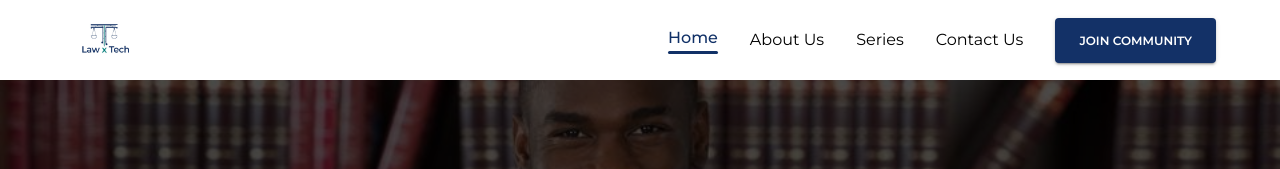
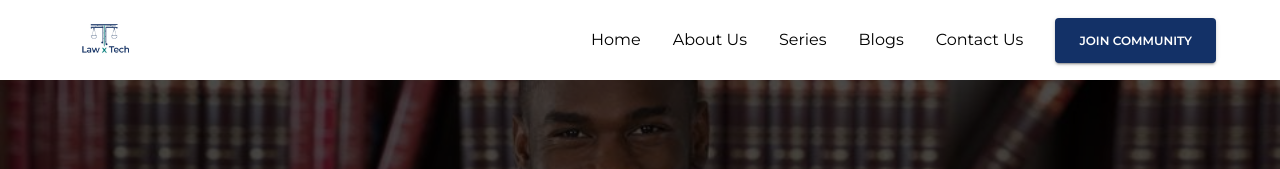
Before and after one commit to LawxTech/LawXTech, a React (Create React App) app: page / in a window 1280 px wide. Shown: the top 169 px of the page. Built offline with nearby package versions, Linux system fonts and the light colour scheme.

Commit message:
Update Header component to include new navigation item and add fade animation

```diff
--- a/src/components/Header.tsx
+++ b/src/components/Header.tsx
@@ -1,5 +1,5 @@
 import * as React from "react";
-import { Link, useNavigate } from "react-router-dom";
+import { Link, useLocation, useNavigate } from "react-router-dom";
 import { Button, Container } from "@mui/material";
 
 interface Props {
@@ -7,9 +7,16 @@ interface Props {
 }
 
 export default function Header({ setOpenSideBar }: Props) {
-  const navItems = ["Home", "About Us", "Series", "Contact Us"];
-  const [activeItem, setActiveItem] = React.useState(navItems[0]);
+  const navItems = ["Home", "About Us", "Series", "Blogs", "Contact Us"];
   const navigate = useNavigate();
+
+  const path = useLocation().pathname;
+  const [activeItem, setActiveItem] = React.useState(
+    navItems.find((item) =>
+      path.includes(item.toLowerCase().replace(/\s+/g, "-"))
+    )
+  );
+  console.log(activeItem);
 
   return (
     <Container maxWidth="lg">
@@ -53,8 +60,11 @@ export default function Header({ setOpenSideBar }: Props) {
             {navItems.map((item) => (
               <button
                 key={item}
+                data-aos="fade-left"
+                data-aos-delay={navItems.indexOf(item) * 100}
                 onClick={() => {
                   setActiveItem(item);
+                  console.log(item);
                   navigate(
                     `/${
                       item === "Home"
@@ -95,6 +105,8 @@ export default function Header({ setOpenSideBar }: Props) {
               to="https://forms.gle/P9jUJr3NaAGnS4Je6"
               target="_blank"
               className=" sm:text-center"
+              data-aos="fade-left"
+              data-aos-delay={500}
             >
               <Button
                 className="btn !text-[0.75rem] flex-shrink-0 "
```
